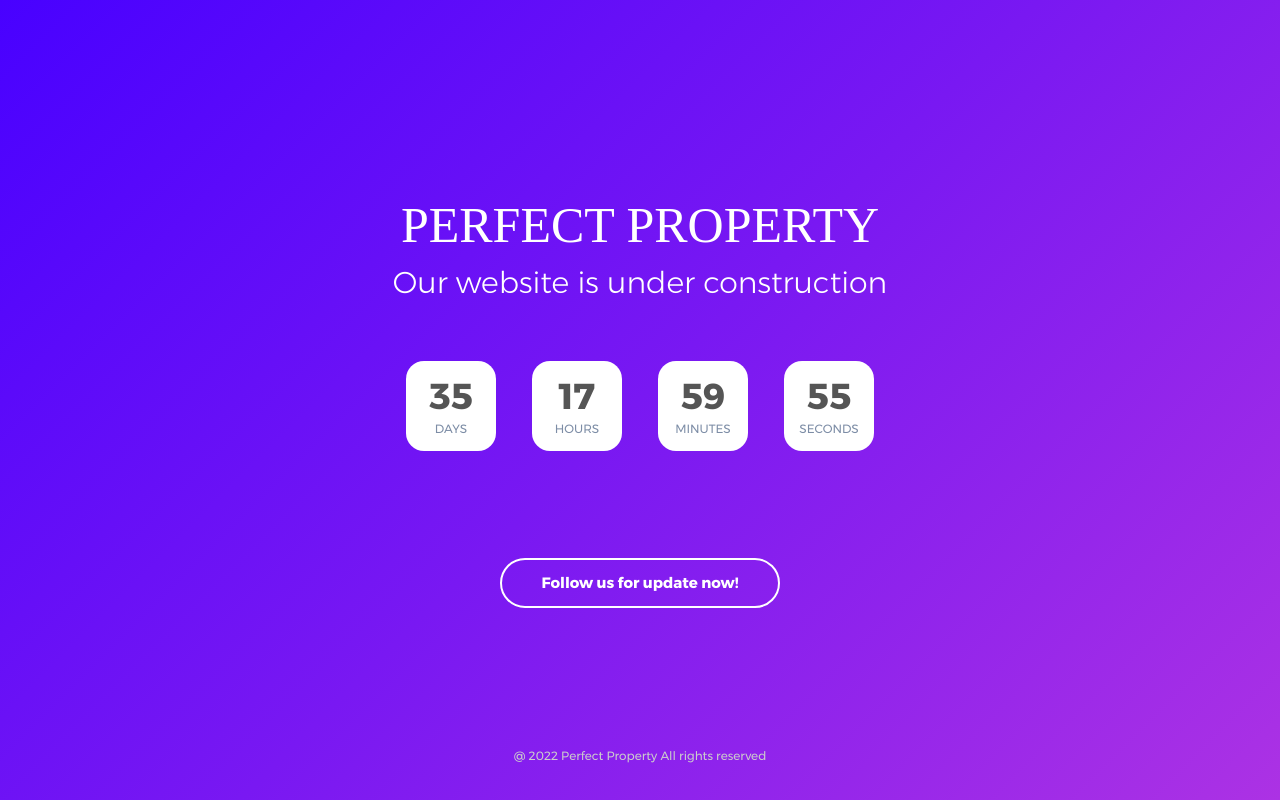
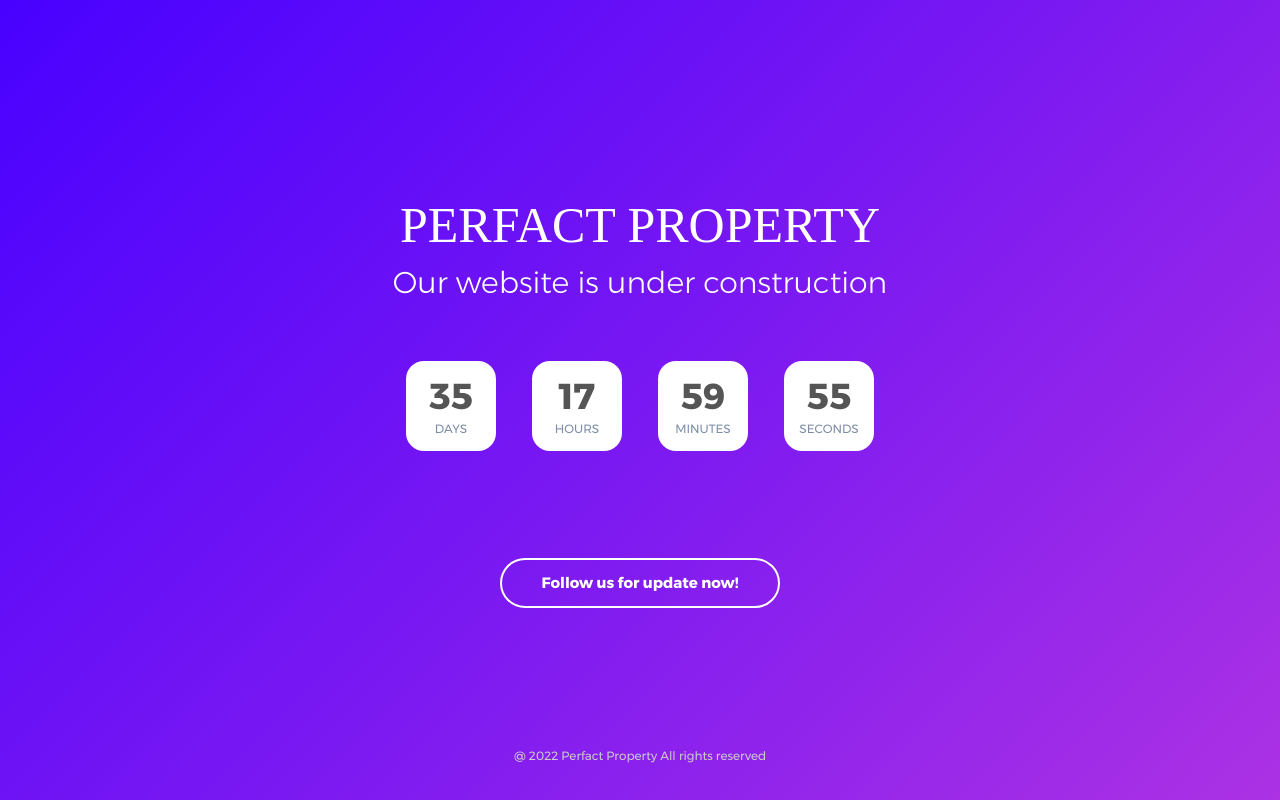
Before and after one commit to roxjox/prsf, a plain HTML site: page index.html in a window 1280 px wide. Drawn offline with Linux system fonts and the light colour scheme; a web font is replaced by a local one.

Commit message:
Update index.html

```diff
--- a/index.html
+++ b/index.html
@@ -1,7 +1,7 @@
 <!DOCTYPE html>
 <html lang="en">
 <head>
-	<title>Perfect Property </title>
+	<title>Perfact Property </title>
 	<meta charset="UTF-8">
 	<meta name="viewport" content="width=device-width, initial-scale=1">
 <!--===============================================================================================-->
@@ -28,7 +28,7 @@
 		<span></span>
 		<div class="flex-col-c p-t-50 p-b-50">
 			<h3 class="l1-txt1 txt-center p-b-10">
-				Perfect Property
+				Perfact Property
 			</h3>
 
 			<p class="txt-center l1-txt2 p-b-60">
@@ -63,7 +63,7 @@
 		</div>
 
 		<span class="s1-txt3 txt-center">
-			@ 2022 Perfect Property All rights reserved
+			@ 2022 Perfact Property All rights reserved
 		</span>
 
 	</div>
```
